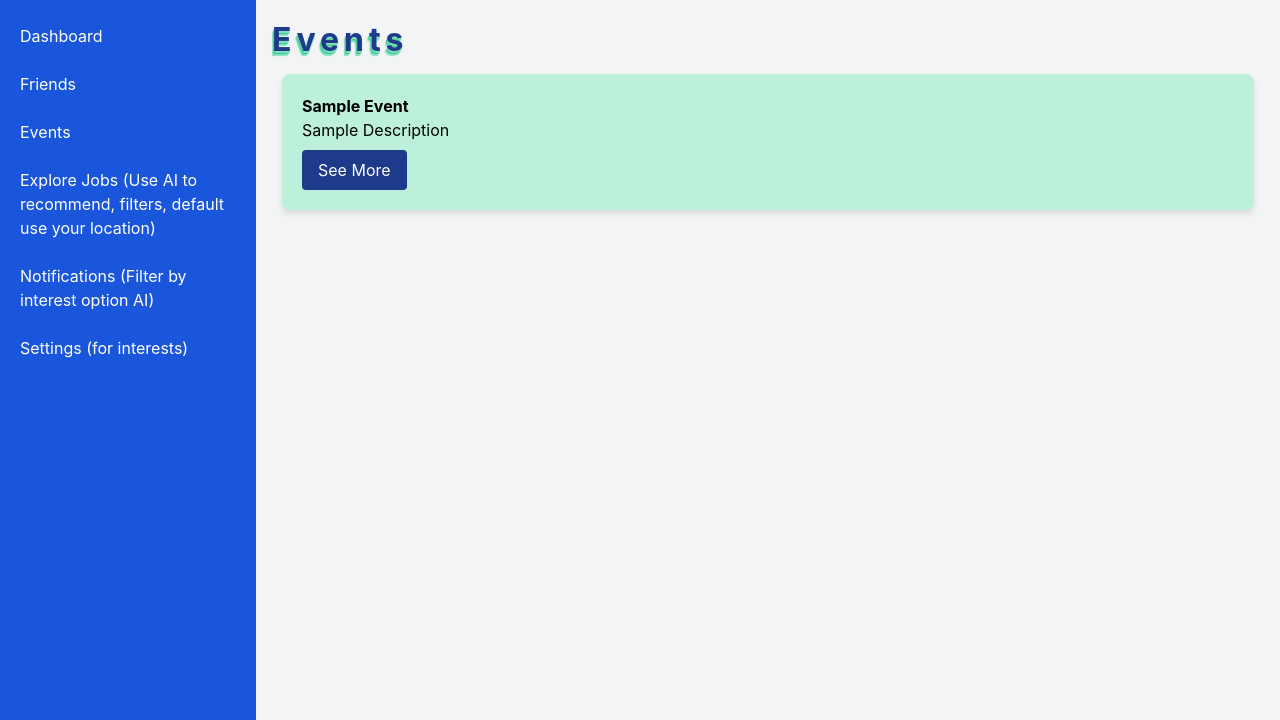
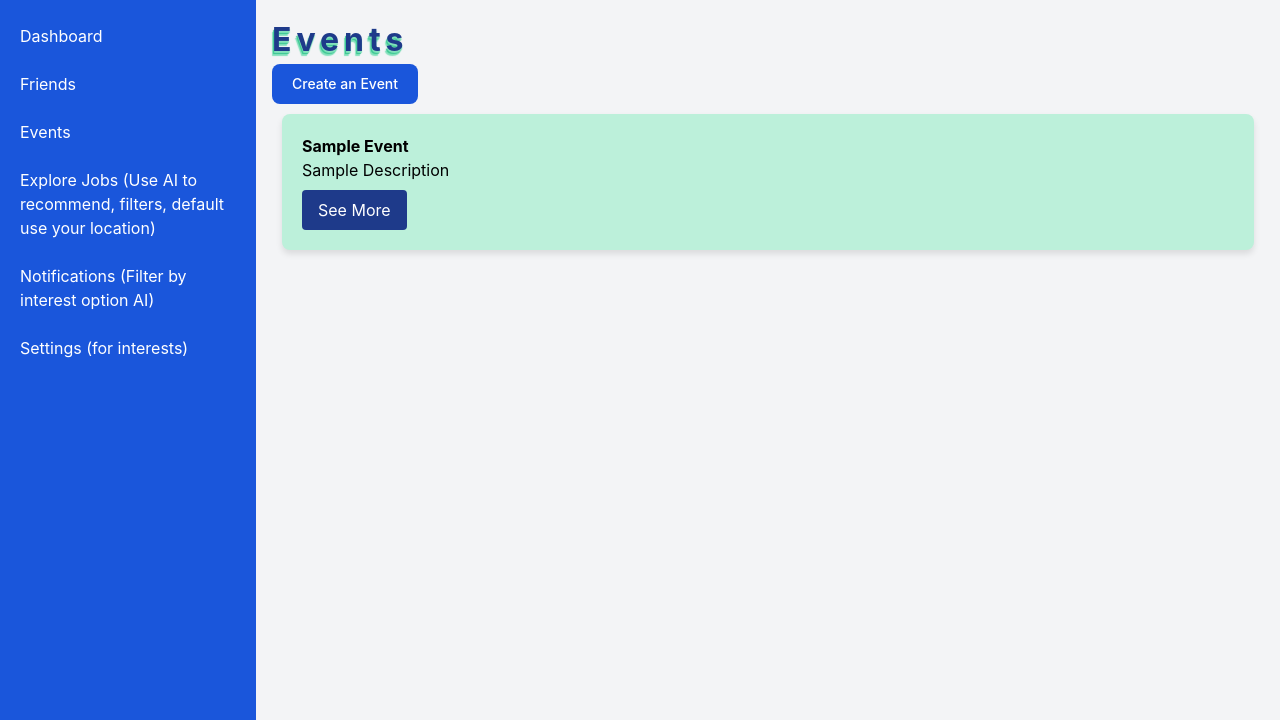
Before and after one commit to z2go/HackTheBronx3, a Flask app: page /events in a window 1280 px wide. Shown: the part 80-800 px from the top of the page. Run offline with Flask 3, Linux system fonts and the light colour scheme; a user stored in the database is signed in; some libraries are stand-ins or nearby versions.

Commit message:
Add files via upload

```diff
--- a/src/models.py
+++ b/src/models.py
@@ -15,6 +15,8 @@ class User(db.Model, UserMixin):
     first_name = db.Column(db.String(150))
     about_me = db.Column(db.String(20000), default="")
 
+
+
     messages = db.relationship("Message")
 
     def __init__(self, email, first_name, password):
--- a/src/templates/base.html
+++ b/src/templates/base.html
@@ -18,8 +18,7 @@
             <button class="focus:outline-none focus:ring" onclick="document.getElementById('userMenuDropdown').classList.toggle('hidden');">
               <i class="fas fa-user-circle text-3xl"></i>
             </button>
-
-    <!-- Modal toggle -->
+                 <!-- Modal toggle -->
     <button data-modal-target="default-modal" data-modal-toggle="default-modal" class="block text-white bg-blue-700 hover:bg-blue-800 focus:ring-4 focus:outline-none focus:ring-blue-300 font-medium rounded-lg text-sm px-5 py-2.5 text-center" type="button">
         Upload Jobs
     </button>
@@ -67,9 +66,9 @@
         <aside class="w-64 bg-blue-700 text-white">
             <div class="py-4 px-3 min-h-0">
                 <ul class="space-y-2">
-                    <li><a href="{{ url_for('views.dashboard') }}" class="block p-2 rounded hover:bg-green-600 transition duration-300">Dashboard</a></li>
-                    <li><a href="{{ url_for('views.friends') }}" class="block p-2 rounded hover:bg-green-600 transition duration-300">Friends</a></li>
-                    <li><a href="{{ url_for('views.events') }}" class="block p-2 rounded hover:bg-green-600 transition duration-300">Events</a></li>
+                    <li><a href="{{ url_for('views.dashboard') }}" class="block p-2 rounded hover:bg-blue-600 transition duration-300">Dashboard</a></li>
+                    <li><a href="{{ url_for('views.friends') }}" class="block p-2 rounded hover:bg-blue-600 transition duration-300">Friends</a></li>
+                    <li><a href="{{ url_for('views.events') }}" class="block p-2 rounded hover:bg-blue-600 transition duration-300">Events</a></li>
                     <li><a href="{{ url_for('views.explore_jobs') }}" class="block p-2 rounded hover:bg-blue-600 transition duration-300" data-target="explore_jobs">Explore Jobs (Use AI to recommend, filters, default use your location)</a></li>
                     <li><a href="{{ url_for('views.notifications') }}" class="block p-2 rounded hover:bg-blue-600 transition duration-300" data-target="notifications">Notifications (Filter by interest option AI)</a></li>
                     <li><a href="{{ url_for('views.settings') }}" class="block p-2 rounded hover:bg-blue-600 transition duration-300" data-target="settings">Settings (for interests)</a></li>
--- a/src/templates/events.html
+++ b/src/templates/events.html
@@ -5,6 +5,43 @@
 <body>
 <!-- Show Events Here -->
     <span class="shadowtext">Events</span><br>
+     <!-- Modal toggle -->
+     <button align="right"data-modal-target="default-modal" data-modal-toggle="default-modal" class="block text-white bg-blue-700 hover:bg-blue-800 focus:ring-4 focus:outline-none focus:ring-blue-300 font-medium rounded-lg text-sm px-5 py-2.5 text-center" type="button">
+        Create an Event
+    </button>
+
+    <!-- Main modal -->
+    <div id="default-modal" tabindex="-1" aria-hidden="true" class="hidden overflow-y-auto overflow-x-hidden fixed top-0 right-0 left-0 z-50 justify-center items-center w-full md:inset-0 h-[calc(100%-1rem)] max-h-full">
+        <div class="relative p-4 w-full max-w-2xl max-h-full">
+            <!-- Modal content -->
+            <div class="relative bg-white rounded-lg shadow dark:bg-gray-700">
+                <!-- Modal header -->
+                <div class="flex items-center justify-between p-4 md:p-5 border-b rounded-t dark:border-gray-600">
+                    <h3 class="text-xl font-semibold text-gray-900 dark:text-white">
+                        Create an Event
+                    </h3>
+                    <button type="button"class="text-gray-400 bg-transparent hover:bg-gray-200 hover:text-gray-900 rounded-lg text-sm w-8 h-8 ms-auto inline-flex justify-center items-center dark:hover:bg-gray-600 dark:hover:text-white" data-modal-hide="default-modal">
+                        <svg class="w-3 h-3" aria-hidden="true" xmlns="http://www.w3.org/2000/svg" fill="none" viewBox="0 0 14 14">
+                            <path stroke="currentColor" stroke-linecap="round" stroke-linejoin="round" stroke-width="2" d="m1 1 6 6m0 0 6 6M7 7l6-6M7 7l-6 6"/>
+                        </svg>
+                        <span class="sr-only">Cancel</span>
+                    </button>
+                </div>
+                <!-- Modal body -->
+                <div class="p-4 md:p-5 space-y-4">
+                    <p class="text-base leading-relaxed text-gray-500 dark:text-gray-400">
+                        Please fill in the job details below.
+                    </p>
+                    <!-- Add form inputs here for job upload -->
+                </div>
+                <!-- Modal footer -->
+                <div class="flex items-center p-4 md:p-5 border-t border-gray-200 rounded-b dark:border-gray-600">
+                    <button data-modal-hide="default-modal" type="button" class="text-white bg-blue-700 hover:bg-blue-800 focus:ring-4 focus:outline-none focus:ring-blue-300 font-medium rounded-lg text-sm px-5 py-2.5 text-center">Upload</button>
+                    <button data-modal-hide="default-modal" type="button" class="py-2.5 px-5 ms-3 text-sm font-medium text-gray-900 focus:outline-none bg-white rounded-lg border border-gray-200 hover:bg-gray-100 hover:text-blue-700 focus:z-10 focus:ring-4 focus:ring-gray-100 dark:focus:ring-gray-700 dark:bg-gray-800 dark:text-gray-400 dark:border-gray-600 dark:hover:text-white dark:hover:bg-gray-700">Cancel</button>
+                </div>
+            </div>
+        </div>
+    </div>
     <div class="grid grid-cols-1 gap-4">
         <div class="card hover:shadow-lg">
             <h2 class="font-bold">Sample Event</h2>
@@ -13,6 +50,7 @@
         </div>
     </div>
 </body>
+
 </html>
 </html>
 
--- a/src/views.py
+++ b/src/views.py
@@ -4,38 +4,38 @@ from flask_login import login_required, current_user
 views = Blueprint('views', __name__)
 
 @views.route('/', methods=['GET', 'POST'])
-@login_required
+#@login_required
 def index():
-    return render_template("index.html", user=current_user, userName=current_user.first_name)
+    return render_template("dashboard.html", user=current_user, userName=current_user.first_name)
 
 #TODO THESE PAGES
 @views.route("/dashboard")
-@login_required
+#@login_required
 def dashboard():
     return render_template("dashboard.html")
 
 @views.route("/events")
-@login_required
+#@login_required
 def events():
     return render_template("events.html")
 
 @views.route('/friends', methods=['GET'])
-@login_required
+#@login_required
 def friends():
     return render_template("friends.html", user=current_user)
 
 @views.route('/notifications', methods=['GET'])
-@login_required
+#@login_required
 def notifications():
     return render_template("notifications.html", user=current_user)
 
 @views.route('/explore_jobs', methods=['GET'])
-@login_required
+#@login_required
 def explore_jobs():
     return render_template("explore_jobs.html", user=current_user)
 
 @views.route('/settings', methods=['GET', 'POST'])
-@login_required
+#@login_required
 def settings():
     if request.method == 'POST':
         pass
```
Also changed, not shown: src/templates/settings.html (+3 -9 lines).
